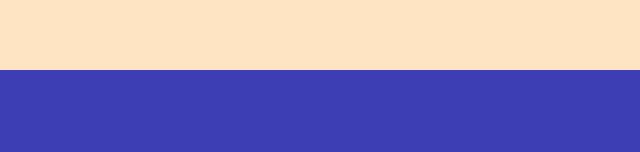
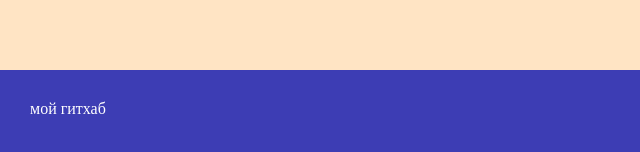
Before and after one commit to egoryan8/modal-example, a plain HTML site: page index.html in a window 1280 px wide. Shown: the part 1030-1182 px from the top of the page, 0-640 px from the left. Drawn offline with Linux system fonts and the light colour scheme.

Commit message:
добавил ссылку

```diff
--- a/index.html
+++ b/index.html
@@ -30,7 +30,14 @@
         <button class="burger-button"></button>
       </header>
       <main class="content"></main>
-      <footer class="footer"></footer>
+      <footer class="footer">
+        <a
+          class="github-link"
+          href="https://github.com/egoryan8"
+          target="_blank"
+          >мой гитхаб</a
+        >
+      </footer>
       <div class="modal">
         <form class="modal-form">
           <h2 class="modal-title">Войдите в аккаунт</h2>
--- a/style.css
+++ b/style.css
@@ -111,6 +111,13 @@
   width: 100%;
   background-color: rgb(61, 61, 180);
   min-height: 100px;
+}
+
+.github-link {
+  display: block;
+  text-decoration: none;
+  color: white;
+  margin: 30px;
 }
 
 .modal {
```
